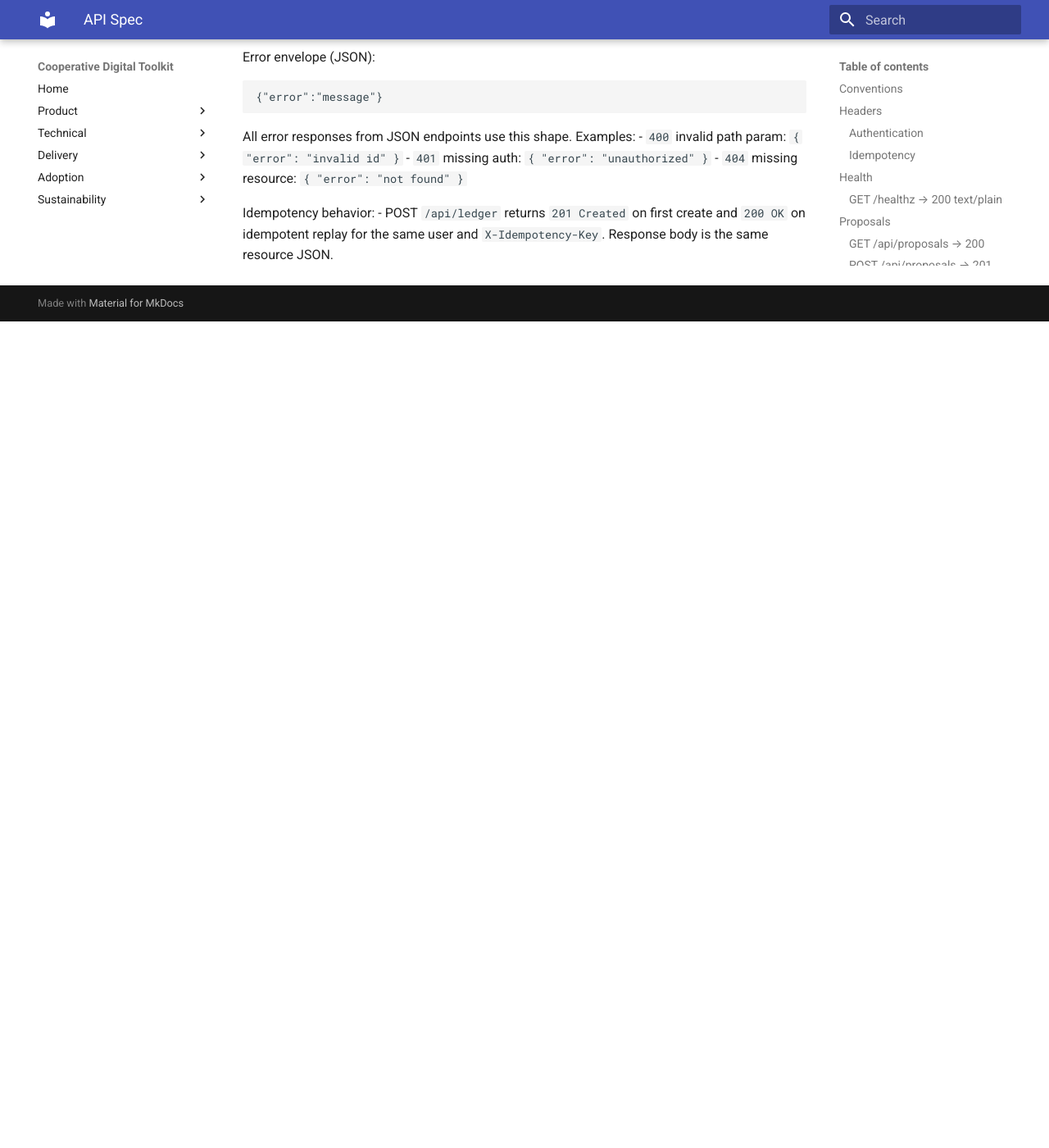
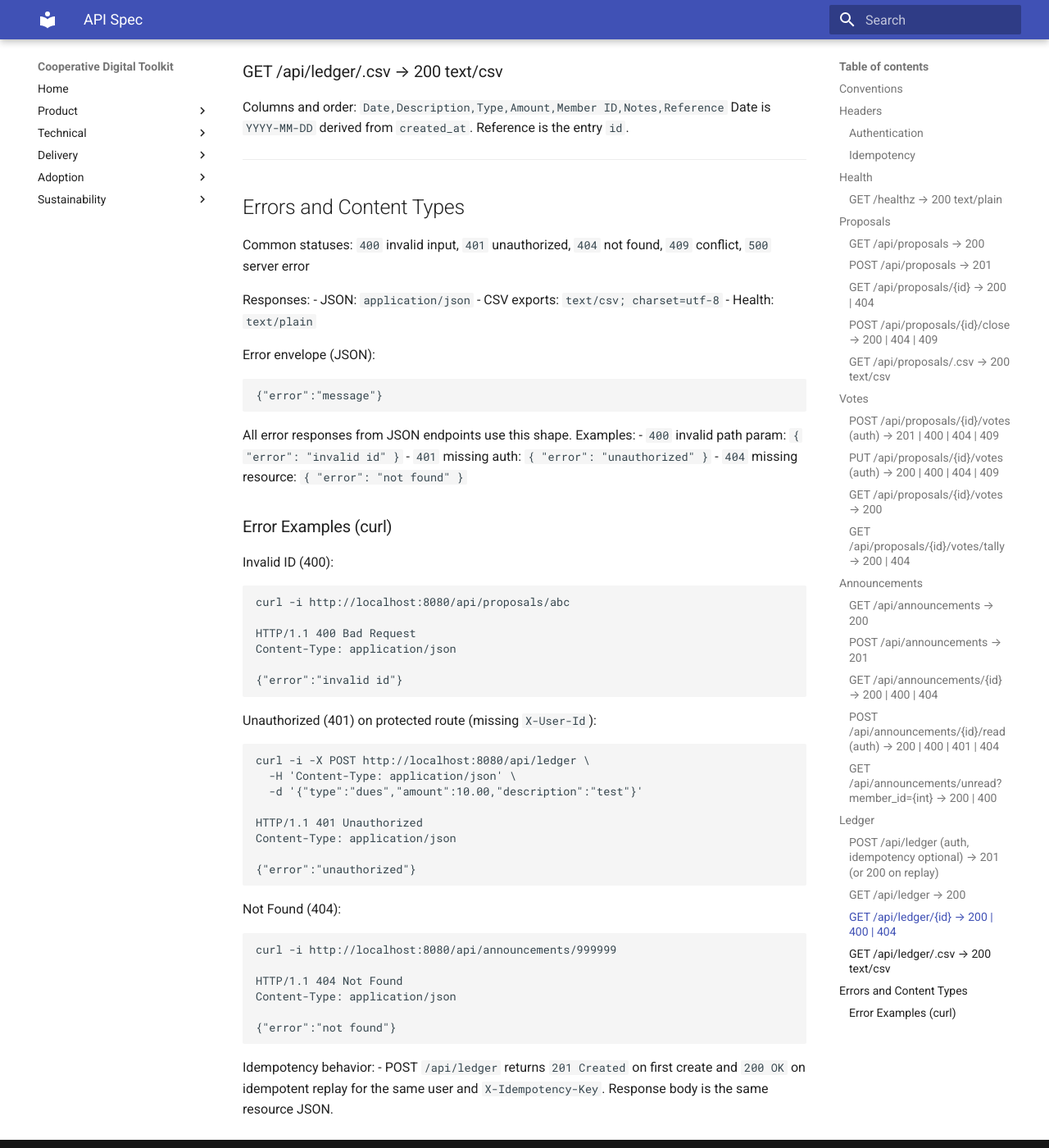
Before and after one commit to fahertym/cooperative-digital-toolkit, an MkDocs documentation site: the page built from docs/22-api-spec.md, in a window 1280 px wide and 1400 px high, scrolled down 4392 px. Shown: the whole window at 82% size. Built offline with MkDocs 1.6.1 and Material for MkDocs 9.7.7, drawn with Linux system fonts in a browser that asks for light colours; before the commit the page ends 4784 px from its top, so only the background shows below that; some of the changed text lies outside the part shown.

Commit message:
docs: update architecture and API documentation for pagination and error handling
- Updated the architecture overview to reflect the backend upgrade to Go 1.23 and added details on idempotency behavior for API endpoints.
- Enhanced API documentation to include optional pagination examples for proposals, votes, and announcements, specifying `limit` and `offset` parameters.
- Introduced a consistent JSON error envelope format for API failures and provided examples for common error responses.
- Updated testing strategy to include smoke tests that validate core flows and error envelope structure.

````diff
--- a/docs/22-api-spec.md
+++ b/docs/22-api-spec.md
@@ -39,6 +39,12 @@
 - `limit` (int, optional, max 200)
 - `offset` (int, optional)
 Response headers (when provided): `X-Limit`, `X-Offset`
+Example (paginated):
+```
+GET /api/proposals?limit=20&offset=20
+X-Limit: 20
+X-Offset: 20
+```
 ```json
 [
   {"id":1,"title":"Bylaws update","body":"","status":"open","created_at":"2025-01-08T12:00:00Z"}
@@ -79,6 +85,11 @@
 - `limit` (int, optional, max 200)
 - `offset` (int, optional)
 Response headers (when provided): `X-Limit`, `X-Offset`
+Example (paginated):
+```
+GET /api/proposals/123/votes?limit=50
+X-Limit: 50
+```
 ```json
 [{"id":1,"proposal_id":1,"member_id":1,"choice":"for","notes":"","created_at":"2025-01-08T12:01:00Z"}]
 ```
@@ -105,6 +116,11 @@
 - `limit` (int, optional, max 200)
 - `offset` (int, optional)
 Response headers (when provided): `X-Limit`, `X-Offset`
+Example (paginated):
+```
+GET /api/announcements?limit=10
+X-Limit: 10
+```
 ```json
 [
   {"id":1,"title":"Welcome","priority":"normal","created_at":"2025-01-08T12:00:00Z","is_read":false}
@@ -150,6 +166,12 @@
 - `limit` (int, optional, max 200)
 - `offset` (int, optional)
 Response headers (when provided): `X-Limit`, `X-Offset`
+Example (paginated + filter):
+```
+GET /api/ledger?type=dues&limit=25&offset=25
+X-Limit: 25
+X-Offset: 25
+```
 
 ### GET /api/ledger/{id} → 200 | 400 | 404
 
@@ -177,5 +199,39 @@
 - `401` missing auth: `{ "error": "unauthorized" }`
 - `404` missing resource: `{ "error": "not found" }`
 
+### Error Examples (curl)
+
+Invalid ID (400):
+```
+curl -i http://localhost:8080/api/proposals/abc
+
+HTTP/1.1 400 Bad Request
+Content-Type: application/json
+
+{"error":"invalid id"}
+```
+
+Unauthorized (401) on protected route (missing `X-User-Id`):
+```
+curl -i -X POST http://localhost:8080/api/ledger \
+  -H 'Content-Type: application/json' \
+  -d '{"type":"dues","amount":10.00,"description":"test"}'
+
+HTTP/1.1 401 Unauthorized
+Content-Type: application/json
+
+{"error":"unauthorized"}
+```
+
+Not Found (404):
+```
+curl -i http://localhost:8080/api/announcements/999999
+
+HTTP/1.1 404 Not Found
+Content-Type: application/json
+
+{"error":"not found"}
+```
+
 Idempotency behavior:
 - POST `/api/ledger` returns `201 Created` on first create and `200 OK` on idempotent replay for the same user and `X-Idempotency-Key`. Response body is the same resource JSON.
````
Also changed, not shown: docs/20-architecture-overview.md (+7 -1 lines), docs/33-testing-strategy.md (+1 -0 lines).
